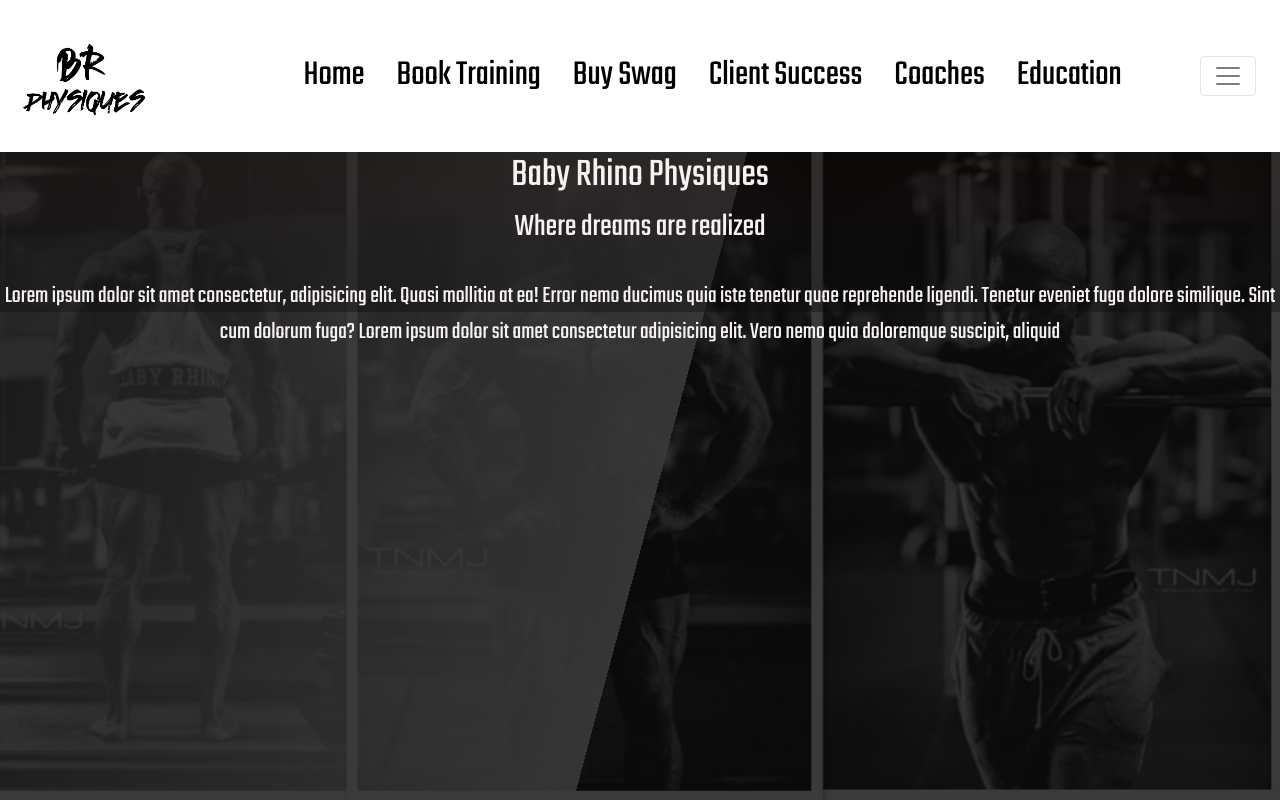
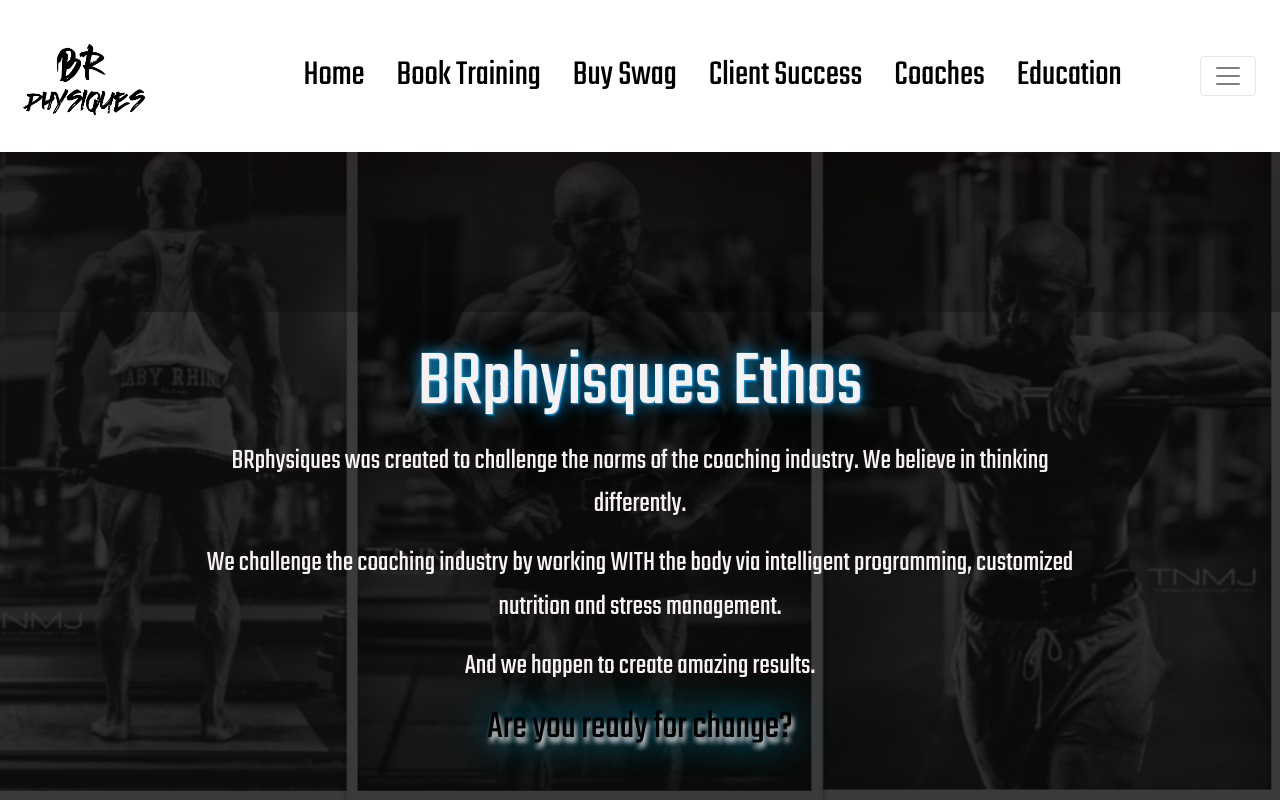
Before and after one commit to lsimianer/nickspage, a React (Create React App) app: page /Home in a window 1280 px wide. Shown: the top 800 px of the page. Built offline with nearby package versions, Linux system fonts and the light colour scheme.

Commit message:
updates in progress

```diff
--- a/src/pages/components/footer.css
+++ b/src/pages/components/footer.css
@@ -25,4 +25,5 @@
     background-color: white;
     height: 25vw;
     text-align: center;
+    margin-top: 3%;
 }
--- a/src/pages/home/Home.js
+++ b/src/pages/home/Home.js
@@ -2,6 +2,7 @@
 import "./home.css";
 import Navbar  from '../components/navbar';
 import Footer  from '../components/footer';
+import { Link } from "react-router-dom"
 class Home extends Component {
 
 
@@ -13,15 +14,18 @@
                 <div id="bodyWrapper1">
                     <section id="section1">
                         <div class="container1">
-                            <h1 id="header"> Baby Rhino Physiques</h1>
-                            <h2 id="subhead">Where dreams are realized</h2>
                             <br/>
-                            <p id="mainBody"> Lorem ipsum dolor sit amet consectetur, adipisicing elit. Quasi mollitia at ea! Error nemo
-                                ducimus quia iste tenetur quae reprehende ligendi. Tenetur eveniet fuga dolore similique. Sint cum
-                                dolorum
-                                fuga? Lorem ipsum dolor sit amet consectetur adipisicing elit. Vero nemo quia doloremque suscipit,
-                                aliquid
-                            </p>
+                            <div id='homeTextController'>
+                                <h1 id="header"> BRphyisques Ethos</h1>
+                                    <p id="mainBody">
+                                        BRphysiques was created to challenge the norms of the coaching industry. We believe in thinking differently.</p>
+                                        <p id="mainBody">
+                                        We challenge the coaching industry by working WITH the body via intelligent programming, customized nutrition and stress management.</p>
+                                        <p id="mainBody">
+                                        And we happen to create amazing results.
+                                    </p>
+                                <Link className='homepageLink' to='/Schedule'><h1 id="subHeader">Are you ready for change?</h1></Link>
+                            </div>
                         </div>
                     </section>
                 </div>
--- a/src/pages/home/home.css
+++ b/src/pages/home/home.css
@@ -1,4 +1,4 @@
-body{
+body {
     font-family: 'Teko', sans-serif;
     height: 100%;
     width: 100%;
@@ -6,11 +6,16 @@
     padding: 0;
 }
 
+html {
+    width: 100%;
+    height: 100%;
+}
+
 /* #jumboPic{
 size: cover;
 } */
 #section1 {
-    background-image: linear-gradient(105deg, rgba(255, 255, 255, 0.26) 0%, rgba(255, 255, 255, 0.9) 50%, transparent 50%), url(../images/collage.jpg);
+    background-image: url(../images/collage.jpg);
     background-size: cover;
     background-position-y: 0%;
     height: 100vh;
@@ -20,36 +25,107 @@
     margin-top: 0%;
 }
 
+#homeTextController {
+    width: 70vw;
+    text-align: center;
+    margin: 0 auto;
+}
+
 .container1 {
     background-image: linear-gradient(rgba(17, 1, 1, 0.226) 0%, rgba(12, 12, 12, 0.377) 20%, transparent 20%);
     background-color: rgba(0, 0, 0, 0.774);
     color: rgb(247, 241, 241);
-    height:100vh;
+    height: 100vh;
     width: 100vw;
     margin-top: 0%;
+    padding-top: 20vh;
     /* border-radius: 25px; */
     background-size: 100%;
     background-repeat: no-repeat;
     text-align: center;
     margin: 0 auto;
 }
+
 /* .container1:hover {
     background-color:  rgba(0, 0, 0, 0.856);
 } */
 
 #mainBody {
-    font-size: 1.5rem;
+    font-size: 1.8rem;
     /* background-image: linear-gradient(105deg,rgb(0, 0, 0) 50%, rgba(255, 255, 255, 0.9) 50%, transparent 1000%); */
     /* -webkit-background-clip: text;
     -webkit-text-fill-color: transparent; */
 }
-@media (max-width: 70em) {
 
-    #section1{
+#header {
+    font-size: 5rem;
+    text-shadow: 1px 1px 2px rgb(0, 174, 255), 0 0 1em rgb(1, 1, 17), 0 0 0.2em rgb(0, 174, 255);
+}
+
+#subHeader {
+    color: rgb(3, 0, 0);
+    text-shadow: 2px 5px 5px rgb(3, 83, 121), 0 0 1em rgb(245, 245, 248), 0 0 0.2em rgb(0, 195, 255);
+    animation: pulse2 10s infinite;
+}
+
+.homepageLink:hover {
+    text-decoration: none;
+    background-color: transparent;
+}
+
+#subHeader:hover {
+    color: rgb(3, 152, 211);
+
+}
+
+@media screen and (max-width: 70em) {
+
+    #section1 {
         background-size: 200vh;
         background-position-x: 0%;
+        overflow-y: visible;
     }
-    #container1{
+
+    .container1 {
         width: 100vw;
+        padding-top: 0%;
+    }
+
+    #homeTextController {
+        height: 100vh;
+    }
+
+    #header {
+        font-size: 3.5rem;
+    }
+
+    #mainBody {
+        font-size: 1.5rem;
     }
 }
+
+
+@-webkit-keyframes pulse2 {
+    0% {
+        text-shadow: 2px 5px 5px rgb(3, 83, 121), 0 0 1em rgb(245, 245, 248), 0 0 0.2em rgb(5, 194, 252);
+    }
+
+    50% {
+        text-shadow: 2px 5px 5px rgb(238, 241, 243), 0 0 1em rgb(5, 194, 252), 0 0 0.2em rgb(0, 5, 7);
+    }
+    100% {
+        text-shadow: 2px 5px 5px rgb(3, 83, 121), 0 0 1em rgb(245, 245, 248), 0 0 0.2em rgb(5, 194, 252);
+    }
+}
+@keyframes pulse2 {
+    0% {
+        text-shadow: 2px 5px 5px rgb(3, 83, 121), 0 0 1em rgb(245, 245, 248), 0 0 0.2em rgb(5, 194, 252);
+    }
+
+    50% {
+        text-shadow: 2px 5px 5px rgb(238, 241, 243), 0 0 1em rgb(5, 194, 252), 0 0 0.2em rgb(0, 5, 7);
+    }
+    100% {
+        text-shadow: 2px 5px 5px rgb(3, 83, 121), 0 0 1em rgb(245, 245, 248), 0 0 0.2em rgb(5, 194, 252);
+    }
+}
--- a/src/pages/results/Results.js
+++ b/src/pages/results/Results.js
@@ -14,28 +14,18 @@
 
 class Results extends Component {
 
-//     state = {
-//         developers : {}
-//     }
-
-//     componentDidMount() {
-//         API.getDeveloperMe()
-//           .then(res => {
-//               console.log("FINDME");
-//               console.log(res.data)
-//               this.setState({ developers: res.data } )
-//         })
-//           .catch(err => console.log(err));
-//       }
-
-
 
     render() {
     return (
         <div>
            <Navbar/>
-        <Container id="sectionResults">
-            <StrapCarousel></StrapCarousel>
+        <Container id="scheduleContainer">
+            <div id='pointyTextHolder'>
+                <h1 id='header' className='underConstruction'> Client Success</h1>
+            </div>
+            <Container id='sectionResults'>
+                <StrapCarousel></StrapCarousel>
+            </Container>
         </Container>
             <Footer/>
         </div>
--- a/src/pages/results/results.css
+++ b/src/pages/results/results.css
@@ -11,15 +11,21 @@
     animation: colorfade1 20s ease-in infinite;
     z-index: 0;
     clip-path: polygon(0 0, 100% 0, 100% 90%, 50% 100%, 0 90%);
-    padding-top: 1%;
     margin: 0 auto;
     border-radius: 25px;
     margin-bottom: 4%;
+    margin-top: 12%;
 }
 .carousel-item>img {
     height: 750px;
     width: 100%;
     margin: 0 auto;
+}
+#pointyTextHolder{
+    padding-top: 2%;
+    clip-path: polygon(0 0, 100% 0, 100% 90%, 50% 100%, 0 90%);
+    background-color: rgba(0, 0, 0, 0.493);
+    height: 20vh;
 }
 
 @media (max-width: 70em) {
--- a/src/pages/schedule/schedule.css
+++ b/src/pages/schedule/schedule.css
@@ -7,13 +7,19 @@
 
 
 #scheduleContainer {
-    background-image: linear-gradient(#202020d5, #1391b8b7);
+    background-image: linear-gradient(#202020d5, #1391b8b7),url('../images/unnamed-10.jpg');
     /* overflow-y: scroll; */
-    height: 100%;
+    height: 170vh;
     margin-top: 0%;
     border-radius: 15px;
     padding-bottom: 2%;
     margin-bottom: 2%;
+    background-size: cover;
+    background-repeat: no-repeat;
+    clip-path: polygon(0 0, 100% 0, 100% 90%, 50% 100%, 0 90%);
+    margin-top: -1px;
+    padding-top: 1px;
+
 }
 
 .calendarText {
--- a/src/pages/store/Store.js
+++ b/src/pages/store/Store.js
@@ -37,8 +37,9 @@
             <Navbar/>
 
         <div id="section3">
-        <Container id="sectionStore">
-            <h1> Coming soon</h1>
+        <Container id="scheduleContainer">
+            <h1 id='header' className='underConstruction'> Coming soon</h1>
+
        {/* <Row>
         <Col >
             <Card id="storeCard"style={{ width: '18rem' }}>
--- a/src/pages/store/store.css
+++ b/src/pages/store/store.css
@@ -1,4 +1,4 @@
-#section3 {
+/* #section3 {
     background-image: linear-gradient(90deg, rgba(15, 0, 0, 0.26) 0%, rgba(43, 199, 247, 0.815) 50%,rgba(43, 199, 247, 0.815) 60%, rgba(15, 0, 0, 0.26) 100%, transparent 50%);
     background-size: cover;
     background-position-y: 0%;
@@ -9,8 +9,12 @@
     padding-top: 0%;
     margin-top: 0%;
     background-color: black;
+} */
+
+.underConstruction{
+    text-align: center;
+    padding-top: 5%;
 }
-
 #sectionStore {
     background-color: transparent;
     overflow-y: scroll;
```
Also changed, not shown: src/pages/schedule/Schedule.js (+0 -16 lines), src/pages/images/IMG_4060.jpg (added), src/pages/images/unnamed-10.jpg (added).
